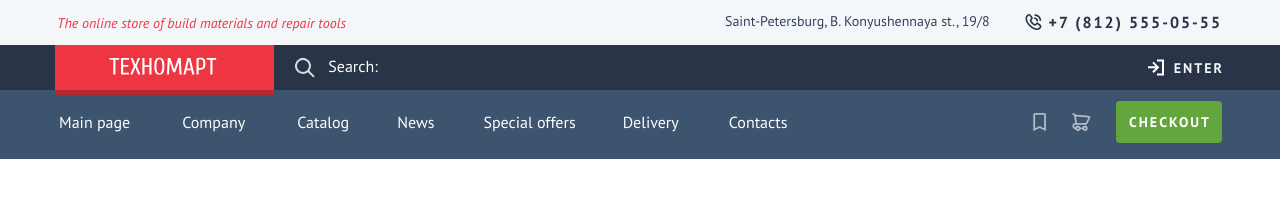
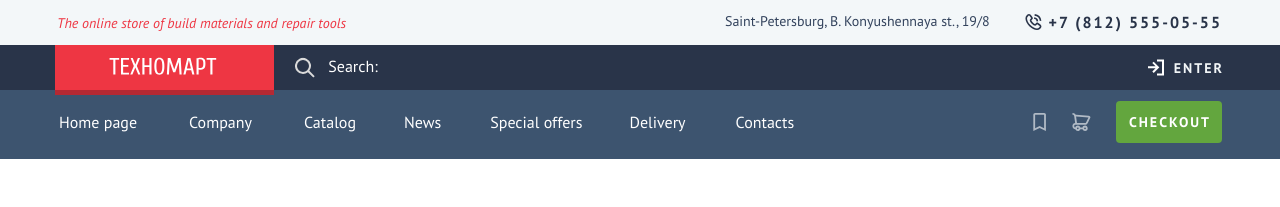
Before and after one commit to alexandrpavlychenko/technomart, a plain HTML site: page index.html in a window 1280 px wide. Shown: the top 207 px of the page. Drawn offline with Linux system fonts and the light colour scheme.

Commit message:
Update index.html

```diff
--- a/index.html
+++ b/index.html
@@ -80,7 +80,7 @@
         <nav class="main-nav container">
           <ul class="site-menu">
             <li class="site-menu-item">
-              <a class="site-menu-link" href="index.html">Main page</a>
+              <a class="site-menu-link" href="index.html">Home page</a>
             </li>
             <li class="site-menu-item">
               <a class="site-menu-link" href="#">Company</a>
```
